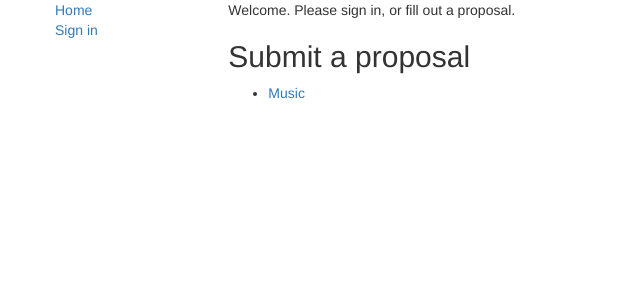
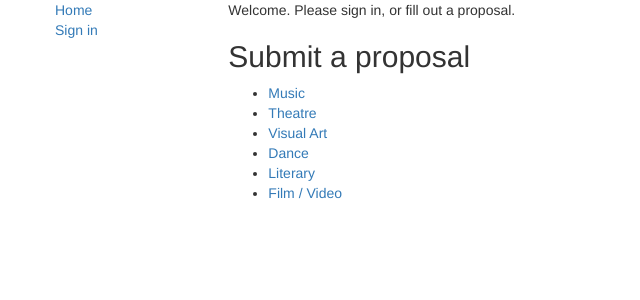
Before and after one commit to infringebuffalo/bif2, a Django app: template db/templates/db/index.html in a window 1280 px wide. Shown: the top 300 px of the page, without its empty margins (0-640 px from the left). Run offline with Django 3.2, Linux system fonts and the light colour scheme; the template is opened without the code that fills it, so the values that code supplies are empty; some libraries are stand-ins or nearby versions.

Commit message:
add other forms

```diff
--- a/db/templates/db/index.html
+++ b/db/templates/db/index.html
@@ -30,6 +30,11 @@
 <h2>Submit a proposal</h2>
 <ul>
 <li><a href="/db/musicForm/">Music</a>
+<li><a href="/db/theatreForm/">Theatre</a>
+<li><a href="/db/visualartForm/">Visual Art</a>
+<li><a href="/db/danceForm/">Dance</a>
+<li><a href="/db/literaryForm/">Literary</a>
+<li><a href="/db/filmForm/">Film / Video</a>
 </ul>
 
 {% endblock %}
```
